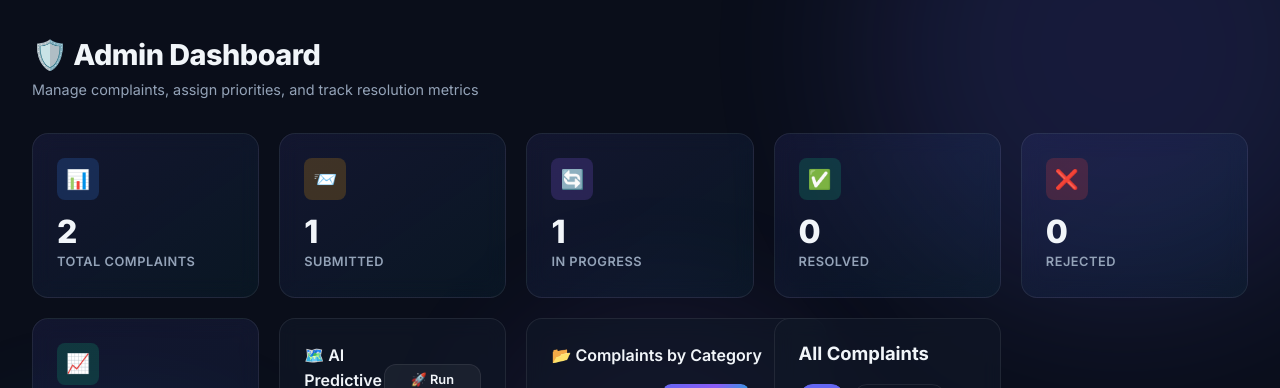
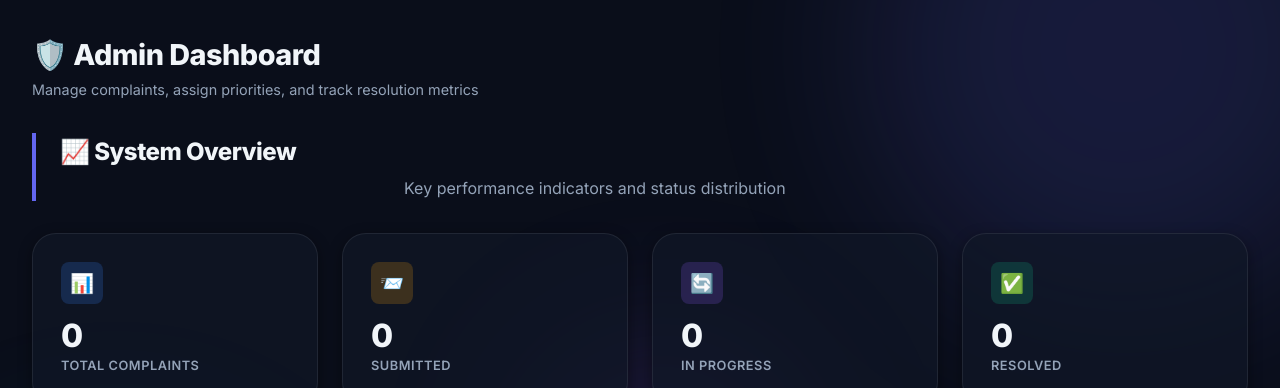
Before and after one commit to ayeshafarheen-code/grieevio, a Flask app: page /admin in a window 1280 px wide. Shown: the part 71-459 px from the top of the page. Run offline with Flask 3, Linux system fonts and the light colour scheme; a user stored in the database is signed in; data comes from the database, SQL or seed files in the repository; data that the repository does not hold is empty; grey boxes are pictures that could not be loaded.

Commit message:
Remove dummy seed data, keep admin login only

```diff
--- a/app.py
+++ b/app.py
@@ -33,7 +33,7 @@ def load_user(user_id):
 
 
 def seed_demo_data():
-    """Ensure at least one admin user and some sample data exists."""
+    """Ensure the admin user exists, but do not seed dummy data."""
     # Seed Admin
     if not User.query.filter_by(role='admin').first():
         admin = User(
@@ -44,46 +44,8 @@ def seed_demo_data():
         )
         admin.set_password('admin123')
         db.session.add(admin)
+        db.session.commit()
         print("✓ Default admin user seeded.")
-
-    # Seed Demo Citizen and Complaints if empty
-    if not User.query.filter_by(role='citizen').first():
-        citizen = User(
-            username='demo_citizen',
-            email='citizen@demo.com',
-            role='citizen',
-            language_pref='en',
-            phone='+91-9876543210'
-        )
-        citizen.set_password('citizen123')
-        db.session.add(citizen)
-        db.session.flush()
-
-        # Sample complaints
-        samples = [
-            {
-                'title': 'Pothole on Main Street',
-                'description': 'Large pothole near the bus stop needs urgent repair.',
-                'category': 'Roads',
-                'location': 'Main Street, Sector 15',
-                'priority': 'High',
-                'status': 'In Progress'
-            },
-            {
-                'title': 'Street light broken',
-                'description': 'Street light not working in Green Valley Colony.',
-                'category': 'Street Lighting',
-                'location': 'Green Valley Colony',
-                'priority': 'Medium',
-                'status': 'Submitted'
-            }
-        ]
-        for s in samples:
-            c = Complaint(user_id=citizen.id, **s)
-            db.session.add(c)
-        print(f"✓ Demo citizen and {len(samples)} sample complaints seeded.")
-
-    db.session.commit()
 
 
 # Create tables and directories on startup
--- a/requirements.txt
+++ b/requirements.txt
@@ -9,3 +9,4 @@ SpeechRecognition==3.10.1
 gunicorn==21.2.0
 opencv-python-headless
 numpy
+psycopg2-binary
--- a/static/css/style.css
+++ b/static/css/style.css
@@ -602,6 +602,23 @@ textarea.form-control {
     padding: 2rem;
 }
 
+.dashboard-section {
+    margin-bottom: 4rem;
+    animation: fadeUp 0.6s ease forwards;
+}
+
+.dashboard-section .section-header {
+    text-align: left;
+    margin-bottom: 2rem;
+    border-left: 4px solid var(--accent-primary);
+    padding-left: 1.5rem;
+}
+
+.dashboard-section .section-header h2 {
+    font-size: 1.5rem;
+    margin-bottom: 0.25rem;
+}
+
 .page-header {
     display: flex;
     align-items: center;
@@ -625,20 +642,21 @@ textarea.form-control {
 /* ─── Stats Cards ───────────────────────────────────────────────────────── */
 .stats-grid {
     display: grid;
-    grid-template-columns: repeat(auto-fit, minmax(200px, 1fr));
-    gap: 1.25rem;
-    margin-bottom: 2rem;
+    grid-template-columns: repeat(auto-fit, minmax(240px, 1fr));
+    gap: 1.5rem;
+    margin-bottom: 2.5rem;
 }
 
 .stat-card {
-    background: var(--gradient-card);
-    backdrop-filter: blur(10px);
+    background: var(--bg-card);
+    backdrop-filter: blur(20px);
     border: 1px solid var(--border-glass);
-    border-radius: var(--radius-lg);
-    padding: 1.5rem;
+    border-radius: var(--radius-xl);
+    padding: 1.75rem;
     transition: var(--transition);
     position: relative;
     overflow: hidden;
+    box-shadow: var(--shadow-md);
 }
 
 .stat-card:hover {
--- a/templates/admin.html
+++ b/templates/admin.html
@@ -36,7 +36,12 @@
             </div>
         </div>
 
-        <!-- Stats Grid -->
+        <!-- Overview Section -->
+        <section class="dashboard-section">
+            <div class="section-header">
+                <h2>📈 System Overview</h2>
+                <p>Key performance indicators and status distribution</p>
+            </div>
             <div class="stats-grid">
                 <div class="stat-card">
                     <div class="stat-icon blue">📊</div>
@@ -67,59 +72,64 @@
                     <div class="stat-icon green">📈</div>
                     <div class="stat-value" id="admin-rate">0%</div>
                     <div class="stat-label">Resolution Rate</div>
+                </div>
                 <div class="stat-card">
                     <div class="stat-icon red">📢</div>
                     <div class="stat-value" id="admin-escalated">0</div>
                     <div class="stat-label">SLA Escalations</div>
                 </div>
             </div>
+        </section>
 
-        <!-- Predictive Map Section -->
+        <!-- AI Insights Section -->
+        <section class="dashboard-section">
+            <div class="section-header">
+                <h2>🤖 AI Insights & Predictions</h2>
+                <p>Visualizing hotspots and automated category analysis</p>
+            </div>
+
             <div class="chart-card" style="margin-bottom: 2rem;">
                 <div style="display: flex; justify-content: space-between; align-items: center; margin-bottom: 1rem;">
-                <h3>🗺️ AI Predictive Hotspot Map</h3>
-                <button class="btn btn-secondary btn-sm" onclick="triggerEscalationCheck()">🚀 Run SLA Escalation Check</button>
+                    <h3>🗺️ Predictive Hotspot Map</h3>
+                    <button class="btn btn-secondary btn-sm" onclick="triggerEscalationCheck()">🚀 Run SLA Check</button>
                 </div>
-            <div id="hotspot-map" style="height: 400px; border-radius: var(--radius-md); background: #000; border: 1px solid var(--border-glass);"></div>
-            <p style="font-size: 0.8rem; color: var(--text-muted); margin-top: 0.5rem;">
-                AI analyzes historical complaint clusters to predict recurring issue locations.
-            </p>
+                <div id="hotspot-map" style="height: 400px; border-radius: var(--radius-lg); background: #000; border: 1px solid var(--border-glass);"></div>
             </div>
 
-        <!-- Charts -->
             <div class="charts-row">
                 <div class="chart-card">
                     <h3>📂 Complaints by Category</h3>
                     <div class="bar-chart" id="category-chart">
-                    <p style="color: var(--text-muted); text-align: center; padding: 1rem;">Loading...</p>
+                        <div class="spinner"></div>
                     </div>
                 </div>
                 <div class="chart-card">
                     <h3>⚡ Complaints by Priority</h3>
                     <div class="bar-chart" id="priority-chart">
-                    <p style="color: var(--text-muted); text-align: center; padding: 1rem;">Loading...</p>
+                        <div class="spinner"></div>
                     </div>
                 </div>
             </div>
+        </section>
 
-        <!-- Complaints Table -->
+        <!-- Operations Section -->
+        <section class="dashboard-section">
+            <div class="section-header">
+                <h2>🛠️ Operations Management</h2>
+                <p>Manage and resolve individual citizen reports</p>
+            </div>
             <div class="complaints-section">
                 <div class="complaints-header">
-                <h2>All Complaints</h2>
+                    <h2>Recent Complaints</h2>
                     <div class="filter-group">
-                    <button class="filter-btn active" data-type="status"
-                        onclick="adminFilter('status', '')">All</button>
-                    <button class="filter-btn" data-type="status"
-                        onclick="adminFilter('status', 'Submitted')">Submitted</button>
-                    <button class="filter-btn" data-type="status" onclick="adminFilter('status', 'In Progress')">In
-                        Progress</button>
-                    <button class="filter-btn" data-type="status"
-                        onclick="adminFilter('status', 'Resolved')">Resolved</button>
-                    <button class="filter-btn" data-type="status"
-                        onclick="adminFilter('status', 'Rejected')">Rejected</button>
+                        <button class="filter-btn active" data-type="status" onclick="adminFilter('status', '')">All</button>
+                        <button class="filter-btn" data-type="status" onclick="adminFilter('status', 'Submitted')">Submitted</button>
+                        <button class="filter-btn" data-type="status" onclick="adminFilter('status', 'In Progress')">In Progress</button>
+                        <button class="filter-btn" data-type="status" onclick="adminFilter('status', 'Resolved')">Resolved</button>
+                        <button class="filter-btn" data-type="status" onclick="adminFilter('status', 'Rejected')">Rejected</button>
                     </div>
                 </div>
-            <div class="admin-table-wrapper" style="overflow-x: auto;">
+                <div class="admin-table-wrapper">
                     <table class="admin-table">
                         <thead>
                             <tr>
@@ -135,7 +145,7 @@
                         </thead>
                         <tbody id="admin-complaints-body">
                             <tr>
-                            <td colspan="7" style="text-align: center; padding: 3rem;">
+                                <td colspan="8" style="text-align: center; padding: 3rem;">
                                     <div class="spinner"></div>
                                 </td>
                             </tr>
@@ -143,6 +153,7 @@
                     </table>
                 </div>
             </div>
+        </section>
     </div>
 
     <footer class="footer">
```
Also changed, not shown: other parts of static/css/style.css (+14 -13 lines), config.py (+8 -2 lines). Lines whose indentation alone changed are shown as unchanged.
